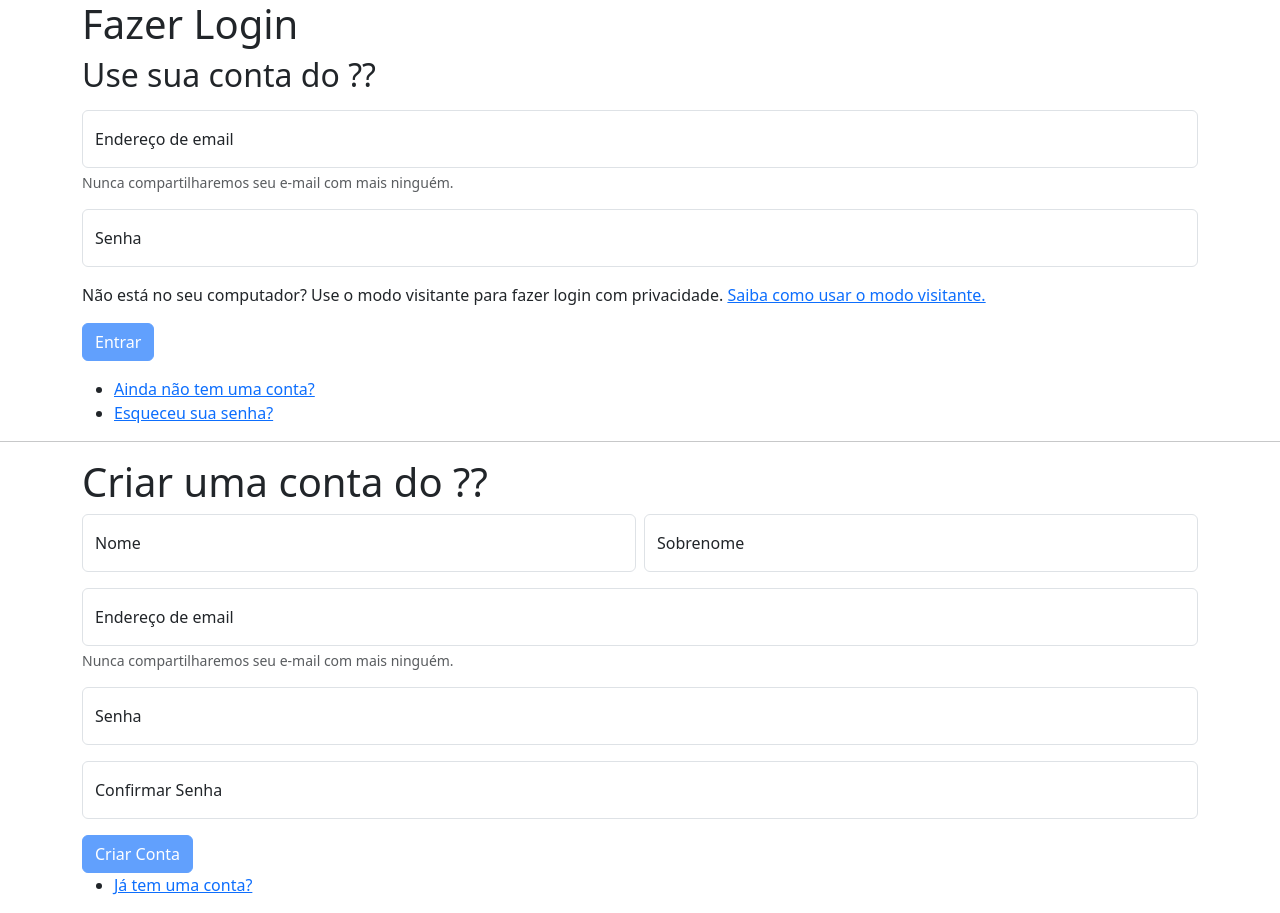
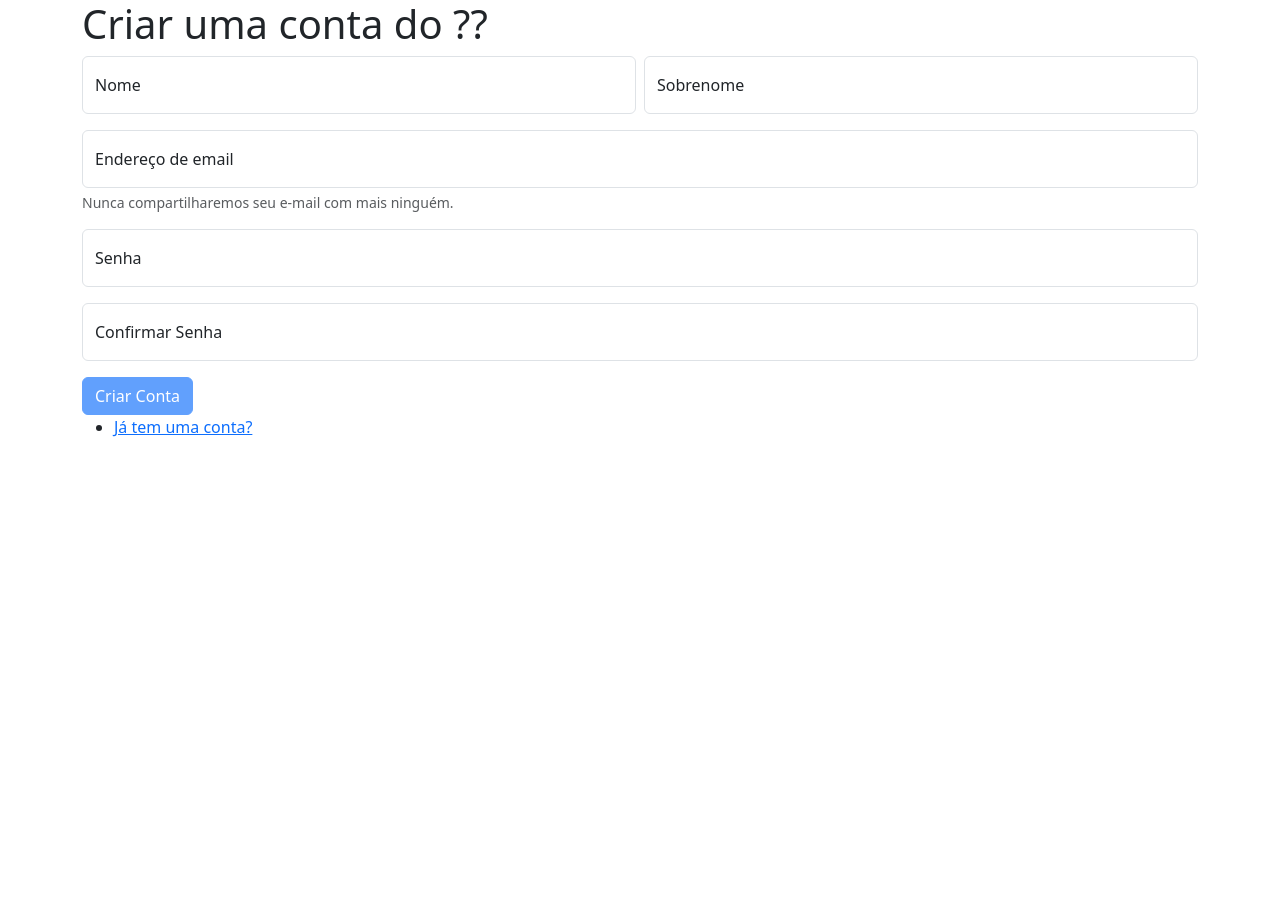
Before and after one commit to jcmljunior/account_manager_client, a Nuxt app: page /signup in a window 1280 px wide. After the commit the page ends 800 px from the top, so only its background shows below. Built offline with nearby package versions, Linux system fonts and the light colour scheme.

Commit message:
Implementação de páginas

```diff
--- a/app.vue
+++ b/app.vue
@@ -1,76 +1,3 @@
 <template>
-    <div class="container">
-        <h1>Fazer Login</h1>
-        <h2>Use sua conta do ??</h2>
-        <form class="mb-3 mt-3">
-            <div class="form-floating mb-3">
-                <input type="email" class="form-control" id="floatingInput" placeholder="name@example.com">
-                <label for="floatingInput">Endereço de email</label>
-                <div id="emailHelp" class="form-text">Nunca compartilharemos seu e-mail com mais ninguém.</div>
-            </div>
-            <div class="form-floating">
-                <input type="password" class="form-control" id="floatingPassword" placeholder="Password">
-                <label for="floatingPassword">Senha</label>
-            </div>
-            <p class="mt-3">Não está no seu computador? Use o modo visitante para fazer login com privacidade. <a
-                    href="#">Saiba como
-                    usar o modo visitante.</a></p>
-
-            <button disabled type="submit" class="btn btn-primary">Entrar</button>
-        </form>
-        <ul>
-            <li>
-                <NuxtLink to="/register">Ainda não tem uma conta?</NuxtLink>
-            </li>
-            <li>
-                <NuxtLink to="/recovery">Esqueceu sua senha?</NuxtLink>
-            </li>
-        </ul>
-    </div>
-
-    <hr>
-
-    <div class="container">
-        <h1>Criar uma conta do ??</h1>
-        <form>
-            <div class="row g-2">
-                <div class="col-md">
-                    <div class="form-floating mb-3">
-                        <input type="text" class="form-control" id="floatingInput" placeholder="John">
-                        <label for="floatingInput">Nome</label>
-                    </div>
-                </div>
-                <div class="col-md">
-                    <div class="form-floating mb-3">
-                        <input type="text" class="form-control" id="floatingInput" placeholder="Doe">
-                        <label for="floatingInput">Sobrenome</label>
-                    </div>
-                </div>
-            </div>
-
-            <div class="form-floating mb-3">
-                <input type="email" class="form-control" id="floatingInput" placeholder="name@example.com">
-                <label for="floatingInput">Endereço de email</label>
-                <div id="emailHelp" class="form-text">Nunca compartilharemos seu e-mail com mais ninguém.</div>
-            </div>
-
-            <div class="form-floating mb-3">
-                <input type="password" class="form-control" id="floatingPassword" placeholder="Password">
-                <label for="floatingPassword">Senha</label>
-            </div>
-
-            <div class="form-floating mb-3">
-                <input type="password" class="form-control" id="floatingPassword" placeholder="Password">
-                <label for="floatingPassword">Confirmar Senha</label>
-            </div>
-
-            <button disabled type="submit" class="btn btn-primary">Criar Conta</button>
-        </form>
-
-        <ul>
-            <li>
-                <NuxtLink to="/login">Já tem uma conta?</NuxtLink>
-            </li>
-        </ul>
-    </div>
+    <NuxtPage />
 </template>
--- /dev/null
+++ b/pages/index.vue
@@ -0,0 +1,20 @@
+<template>
+    <div class="container">
+        <h1>Inicio</h1>
+
+        <ul>
+            <li>
+                <NuxtLink to="/">Inicio</NuxtLink>
+            </li>
+            <li>
+                <NuxtLink to="/signin">Fazer Login</NuxtLink>
+            </li>
+            <li>
+                <NuxtLink to="/signup">Criar Conta</NuxtLink>
+            </li>
+            <li>
+                <NuxtLink to="/recovery">Recuperar conta</NuxtLink>
+            </li>
+        </ul>
+    </div>
+</template>
--- /dev/null
+++ b/pages/recovery.vue
@@ -0,0 +1,21 @@
+<template>
+    <div class="container">
+        <h1>Recuperar Senha</h1>
+        <form class="mb-3 mt-3">
+            <div class="form-floating mb-3">
+                <input type="email" class="form-control" id="floatingInput" placeholder="name@example.com">
+                <label for="floatingInput">Endereço de email</label>
+            </div>
+            <button disabled type="submit" class="btn btn-primary">Enviar</button>
+        </form>
+
+        <ul>
+            <li>
+                <NuxtLink to="/signin">Já tem uma conta?</NuxtLink>
+            </li>
+            <li>
+                <NuxtLink to="/signup">Ainda não tem uma conta?</NuxtLink>
+            </li>
+        </ul>
+    </div>
+</template>
--- /dev/null
+++ b/pages/signin.vue
@@ -0,0 +1,30 @@
+<template>
+    <div class="container">
+        <h1>Fazer Login</h1>
+        <h2>Use sua conta do ??</h2>
+        <form class="mb-3 mt-3">
+            <div class="form-floating mb-3">
+                <input type="email" class="form-control" id="floatingInput" placeholder="name@example.com">
+                <label for="floatingInput">Endereço de email</label>
+                <div id="emailHelp" class="form-text">Nunca compartilharemos seu e-mail com mais ninguém.</div>
+            </div>
+            <div class="form-floating">
+                <input type="password" class="form-control" id="floatingPassword" placeholder="Password">
+                <label for="floatingPassword">Senha</label>
+            </div>
+            <p class="mt-3">Não está no seu computador? Use o modo visitante para fazer login com privacidade.<a
+                    href="#">Saiba como
+                    usar o modo visitante.</a></p>
+
+            <button disabled type="submit" class="btn btn-primary">Entrar</button>
+        </form>
+        <ul>
+            <li>
+                <NuxtLink to="/signup">Ainda não tem uma conta?</NuxtLink>
+            </li>
+            <li>
+                <NuxtLink to="/recovery">Esqueceu sua senha?</NuxtLink>
+            </li>
+        </ul>
+    </div>
+</template>
--- /dev/null
+++ b/pages/signup.vue
@@ -0,0 +1,45 @@
+<template>
+    <div class="container">
+        <h1>Criar uma conta do ??</h1>
+        <form>
+            <div class="row g-2">
+                <div class="col-md">
+                    <div class="form-floating mb-3">
+                        <input type="text" class="form-control" id="floatingInput" placeholder="John">
+                        <label for="floatingInput">Nome</label>
+                    </div>
+                </div>
+                <div class="col-md">
+                    <div class="form-floating mb-3">
+                        <input type="text" class="form-control" id="floatingInput" placeholder="Doe">
+                        <label for="floatingInput">Sobrenome</label>
+                    </div>
+                </div>
+            </div>
+
+            <div class="form-floating mb-3">
+                <input type="email" class="form-control" id="floatingInput" placeholder="name@example.com">
+                <label for="floatingInput">Endereço de email</label>
+                <div id="emailHelp" class="form-text">Nunca compartilharemos seu e-mail com mais ninguém.</div>
+            </div>
+
+            <div class="form-floating mb-3">
+                <input type="password" class="form-control" id="floatingPassword" placeholder="Password">
+                <label for="floatingPassword">Senha</label>
+            </div>
+
+            <div class="form-floating mb-3">
+                <input type="password" class="form-control" id="floatingPassword" placeholder="Password">
+                <label for="floatingPassword">Confirmar Senha</label>
+            </div>
+
+            <button disabled type="submit" class="btn btn-primary">Criar Conta</button>
+        </form>
+
+        <ul>
+            <li>
+                <NuxtLink to="/signin">Já tem uma conta?</NuxtLink>
+            </li>
+        </ul>
+    </div>
+</template>
```
